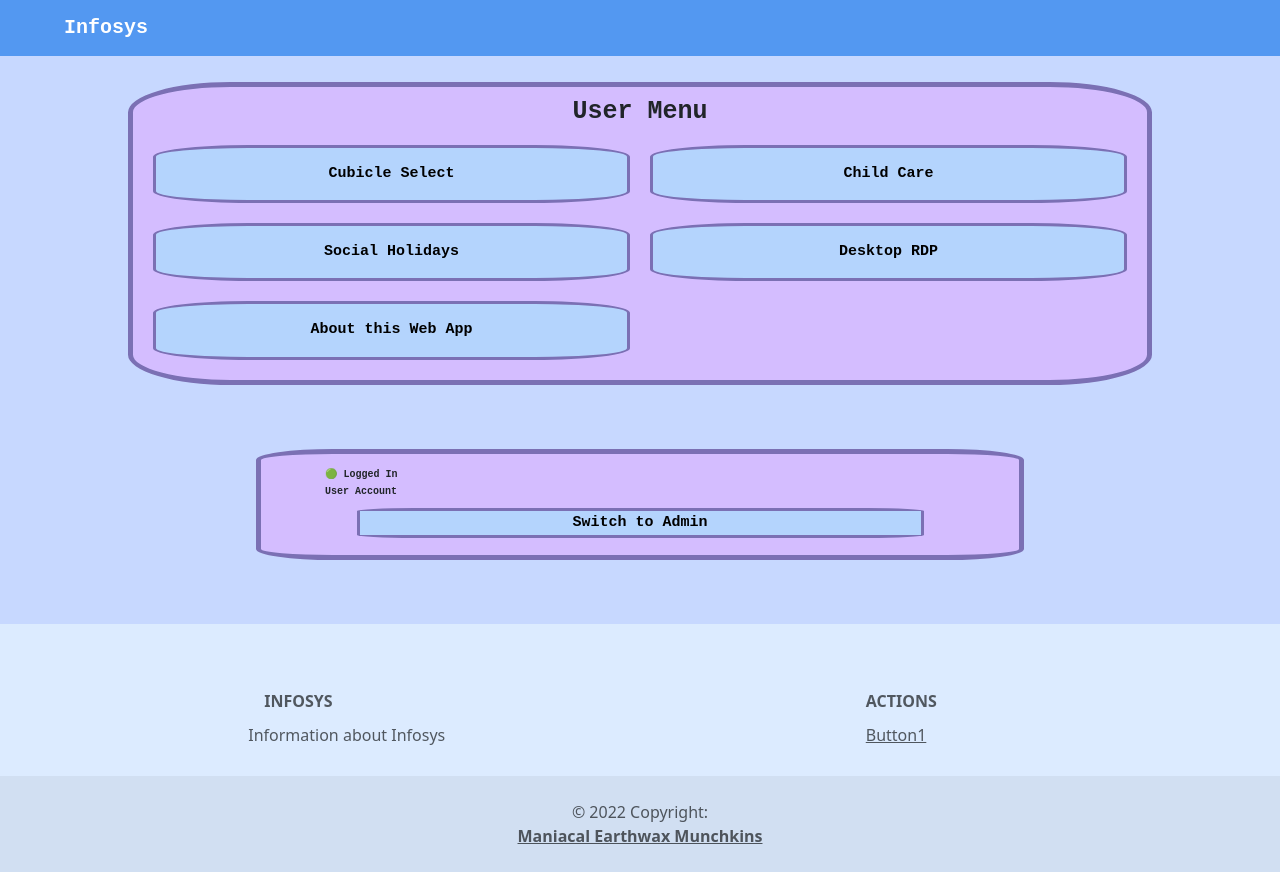
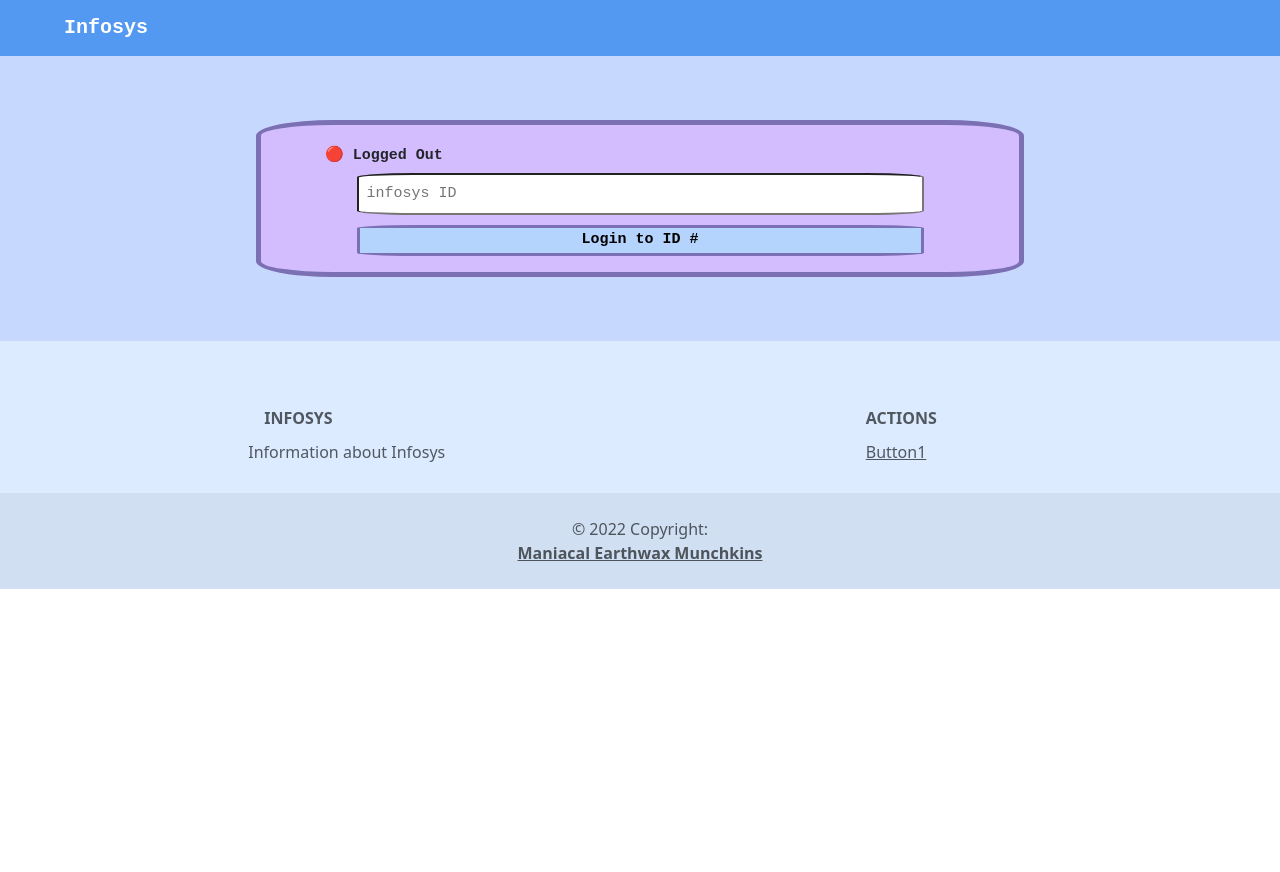
Before and after one commit to largeweb/bizhacks-2022, a React (Create React App) app in the folder mem-pwa/: page / in a window 1280 px wide. After the commit the page ends 800 px from the top, so only its background shows below. Built offline with nearby package versions, Linux system fonts and the light colour scheme.

Commit message:
committed from script, no message specified

```diff
--- a/mem-pwa/src/App.css
+++ b/mem-pwa/src/App.css
@@ -169,3 +169,17 @@
   background-color: var(--menu-color);
   border-radius: 10%;
 }
+
+.inputfield {
+  width: 90%;
+  margin-left: 5%;
+  border-radius: 10%;
+  margin-bottom: 10px;
+  margin-top: 5px;
+  padding: 8px;
+  font-size: 15px;
+}
+
+.biggerfont {
+  font-size: 15px;
+}
--- a/mem-pwa/src/App.js
+++ b/mem-pwa/src/App.js
@@ -9,10 +9,12 @@
 import { MDBFooter } from 'mdb-react-ui-kit';
 import {Link} from "react-router-dom";
 import { db } from "./firebase"
+import useLocalStorage from "./hooks/useLocalStorage"
 
 function App() {
 
   const [isAdmin, setIsAdmin] = useState(false)
+  // const [userid, setUserid] = useLocalStorage({'id':''})
 
   return (
     <div class="homediv">
@@ -23,7 +25,10 @@
       }
       {/* ⚠️ TRY TO ADMIN PROTECT THIS BUTTON ⚠️ */}
       {/* It makes sense to */}
-      <div className="switchdiv">
+
+
+
+      {/* <div className="switchdiv">
         {isAdmin
           ? <div>
             <p>🟢 Logged In</p>
@@ -36,10 +41,31 @@
             <button className={"switchButton"} onClick={(e) => setIsAdmin(true)}>Switch to Admin</button>
           </div>
         }
+      </div> */}
+
+
+
+      <div className="switchdiv">
+        {isAdmin
+          ? <div>
+            <p>🟢 Logged In</p>
+            <p>🔑 Admin</p>
+            <button className={"switchButton"} onClick={(e) => setIsAdmin(false)}>Switch to User</button>
+            <Link to={'/'}><button className={"switchButton"} /*onClick={(e) => setIsAdmin(false) }*/>Log Out</button></Link>
+          </div>
+          : <div>
+            <p>🟢 Logged In</p>
+            <p>User Account</p>
+            <button className={"switchButton"} onClick={(e) => setIsAdmin(true)}>Switch to Admin</button>
+            <Link to={'/'}><button className={"switchButton"} /*onClick={(e) => setIsAdmin(true) }*/>Log Out</button></Link>
+          </div>
+         }
       </div>
       <Footer />
     </div>
-  );
+  )
 }
 
-export default App;
+
+
+export default App
--- a/mem-pwa/src/Login.js
+++ b/mem-pwa/src/Login.js
@@ -31,14 +31,15 @@
       {/* It makes sense to */}
       <div className="switchdiv">
           <div>
-            <p>🔴 Logged Out</p>
-            <input onChange={(e) => setInput(e.target.value)} type="text" placeholder='infosys ID'></input>
-            <Link to={input}><button className={"switchButton"} onClick={(e) => setUser(e.target.value)}>Login to ID #{input}</button></Link>
+            <span className='biggerfont'>🔴 Logged Out</span>
+            <input className='inputfield' onChange={(e) => setInput(e.target.value)} type="text" placeholder='infosys ID'></input>
+            <Link to={'/app'}><button className={"switchButton"} onClick={(e) => setUser(e.target.value)}>Login to ID #{input}</button></Link>
+            {/* <Link to={input}><button className={"switchButton"} onClick={(e) => setUser(e.target.value)}>Login to ID #{input}</button></Link> */}
           </div>
-          <div>
+          {/* <div>
             <p>🟢 Logged In</p>
             <button className={"switchButton"} onClick={(e) => setIsAdmin(true)}>Switch to Admin</button>
-          </div>
+          </div> */}
       </div>
       <Footer />
     </div>
--- /dev/null
+++ b/mem-pwa/src/hooks/useLocalStorage.js
@@ -0,0 +1,63 @@
+import { useState } from "react";
+
+// Usage
+function App() {
+  // Similar to useState but first arg is key to the value in local storage.
+  const [name, setName] = useLocalStorage("name", "Bob");
+
+  return (
+    <div>
+      <input
+        type="text"
+        placeholder="Enter your name"
+        value={name}
+        onChange={(e) => setName(e.target.value)}
+      />
+    </div>
+  );
+}
+
+// Hook
+function useLocalStorage(key, initialValue) {
+  // State to store our value
+  // Pass initial state function to useState so logic is only executed once
+  const [storedValue, setStoredValue] = useState(() => {
+    if (typeof window === "undefined") {
+      return initialValue;
+    }
+
+    try {
+      // Get from local storage by key
+      const item = window.localStorage.getItem(key);
+      // Parse stored json or if none return initialValue
+      return item ? JSON.parse(item) : initialValue;
+    } catch (error) {
+      // If error also return initialValue
+      console.log(error);
+      return initialValue;
+    }
+  });
+
+  // Return a wrapped version of useState's setter function that ...
+  // ... persists the new value to localStorage.
+  const setValue = (value) => {
+    try {
+      // Allow value to be a function so we have same API as useState
+      const valueToStore =
+        value instanceof Function ? value(storedValue) : value;
+      // Save state
+      setStoredValue(valueToStore);
+      // Save to local storage
+      if (typeof window !== "undefined") {
+        window.localStorage.setItem(key, JSON.stringify(valueToStore));
+      }
+    } catch (error) {
+      // A more advanced implementation would handle the error case
+      console.log(error);
+    }
+  };
+
+  return [storedValue, setValue];
+}
+
+export default localStorage
--- a/mem-pwa/src/index.js
+++ b/mem-pwa/src/index.js
@@ -15,13 +15,24 @@
 import AboutPage from './pages/AboutPage';
 import * as serviceWorkerRegistration from './serviceWorkerRegistration';
 import reportWebVitals from './reportWebVitals';
+// import useLocalStorage from "./hooks/useLocalStorage"
 
 const root = ReactDOM.createRoot(document.getElementById('root'));
+
+// const [userid, setUserid] = useLocalStorage({id:''})
+
 root.render(
   <React.StrictMode>
     <BrowserRouter>
       <Routes>
-        <Route path="/" element={<App/>} />
+        {/* USE HOOKS TO DETERMINE WHERE / ROUTES TO */}
+
+        {/* {userId=='0'
+          : <Route path="/" element={<Login/>} />
+          ? <Route path="/" element={<Login/>} />
+        } */}
+
+        <Route path="/" element={<Login/>} />
         <Route path="/app" element={<App/>} />
         <Route path="/cubicle" element={<CubiclePage/>} />
         <Route path="/cubiclemanager" element={<CubicleManager/>} />
```
